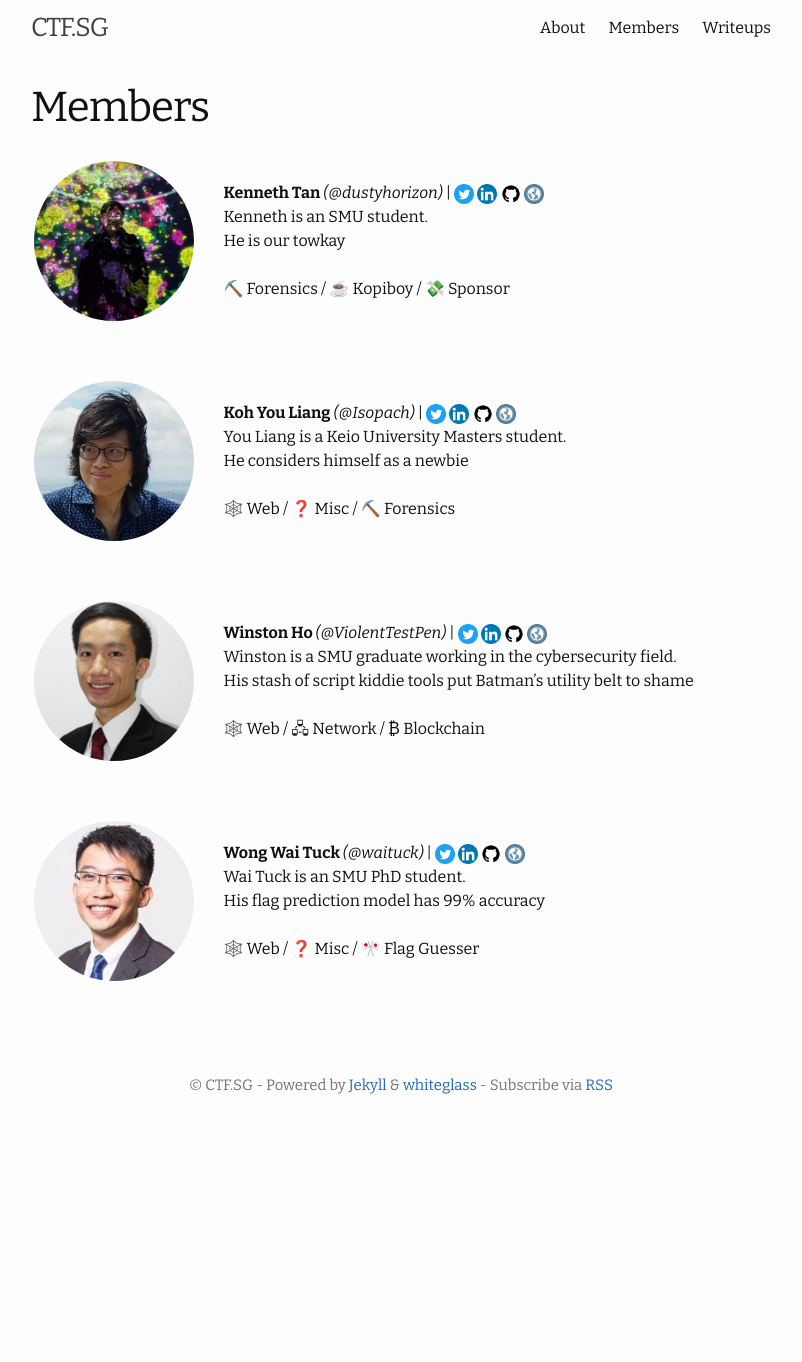
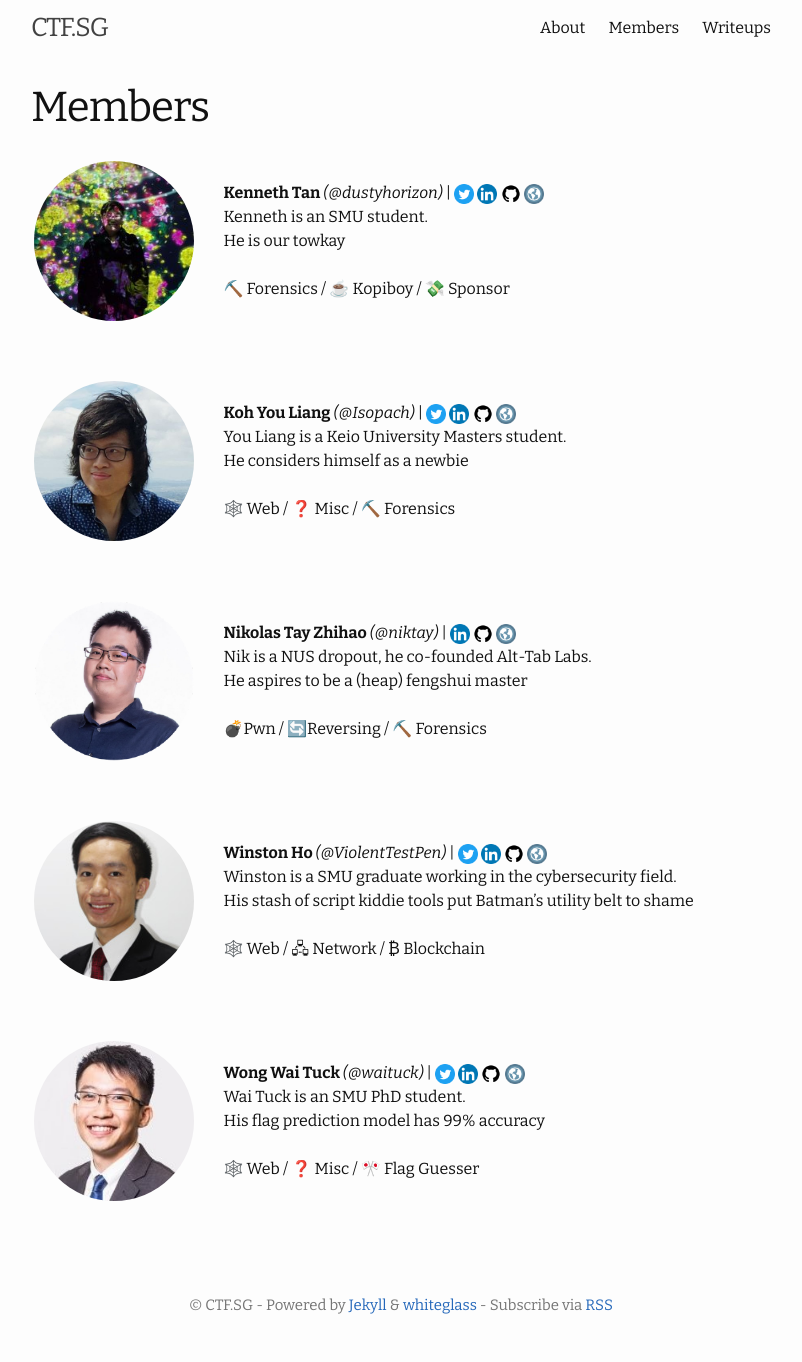
Before and after one commit to ctfsg/ctfsg.github.io, a Jekyll site: the page built from members.md, in a window 1280 px wide. Shown: the whole page, without its empty margins (239-1041 px from the left). Built offline with Jekyll 4.4.1, drawn with Linux system fonts in a browser that asks for light colours; before the commit the page ends 1142 px from its top, so only the background shows below that.

Commit message:
Add Nik's member profile

```diff
--- a/members.md
+++ b/members.md
@@ -19,6 +19,9 @@ NOTE: CHECK AND MAKE SURE IT DOESN'T OVERFLOW!
 | <img class="avatar" src="../assets/img/profile/youliang.jpg"/> | <b>Koh You Liang</b> <i>(@Isopach)</i>  \| <a href="https://twitter.com/kohyouliang"><img class="icon" src="../assets/img/icons/twitter.png"/></a> <a href="https://www.linkedin.com/in/kohyouliang/"><img class="icon" src="../assets/img/icons/linkedin.png"/></a> <a href="https://github.com/isopach"><img class="icon" src="../assets/img/icons/github.png"/></a> <a href="https://isopach.dev/"><img class="icon" src="../assets/img/icons/website.png"/></a> <br /> You Liang is a Keio University Masters student. <br /> He considers himself as a newbie <br />  <br /> 🕸️ Web / ❓ Misc  / ⛏️ Forensics  |
 |||
 |||
+| <img class="avatar" src="../assets/img/profile/niktay.png"/> | <b>Nikolas Tay Zhihao</b> <i>(@niktay)</i>  \| <a href="https://www.linkedin.com/in/niktay/"><img class="icon" src="../assets/img/icons/linkedin.png"/></a> <a href="https://github.com/niktay"><img class="icon" src="../assets/img/icons/github.png"/></a> <a href="https://dystopia.sg/"><img class="icon" src="../assets/img/icons/website.png"/></a> <br /> Nik is a NUS dropout, he co-founded Alt-Tab Labs.<br /> He aspires to be a (heap) fengshui master <br />  <br /> 💣Pwn / 🔄Reversing  / ⛏️ Forensics  |
+|||
+|||
 | <img class="avatar" src="../assets/img/profile/winston.jfif"/> | <b>Winston Ho</b> <i>(@ViolentTestPen)</i>  \| <a href="https://twitter.com/violenttestpen"><img class="icon" src="../assets/img/icons/twitter.png"/></a> <a href="https://www.linkedin.com/in/winstonhmk/"><img class="icon" src="../assets/img/icons/linkedin.png"/></a> <a href="https://github.com/winstonho90"><img class="icon" src="../assets/img/icons/github.png"/></a> <a href=""><img class="icon" src="../assets/img/icons/website.png"/></a> <br /> Winston is a SMU graduate working in the cybersecurity field. <br /> His stash of script kiddie tools put Batman's utility belt to shame <br />  <br /> 🕸️ Web / 🖧 Network / ₿️ Blockchain  |
 |||
 |||
```
Also changed, not shown: assets/img/profile/niktay.png (added).
